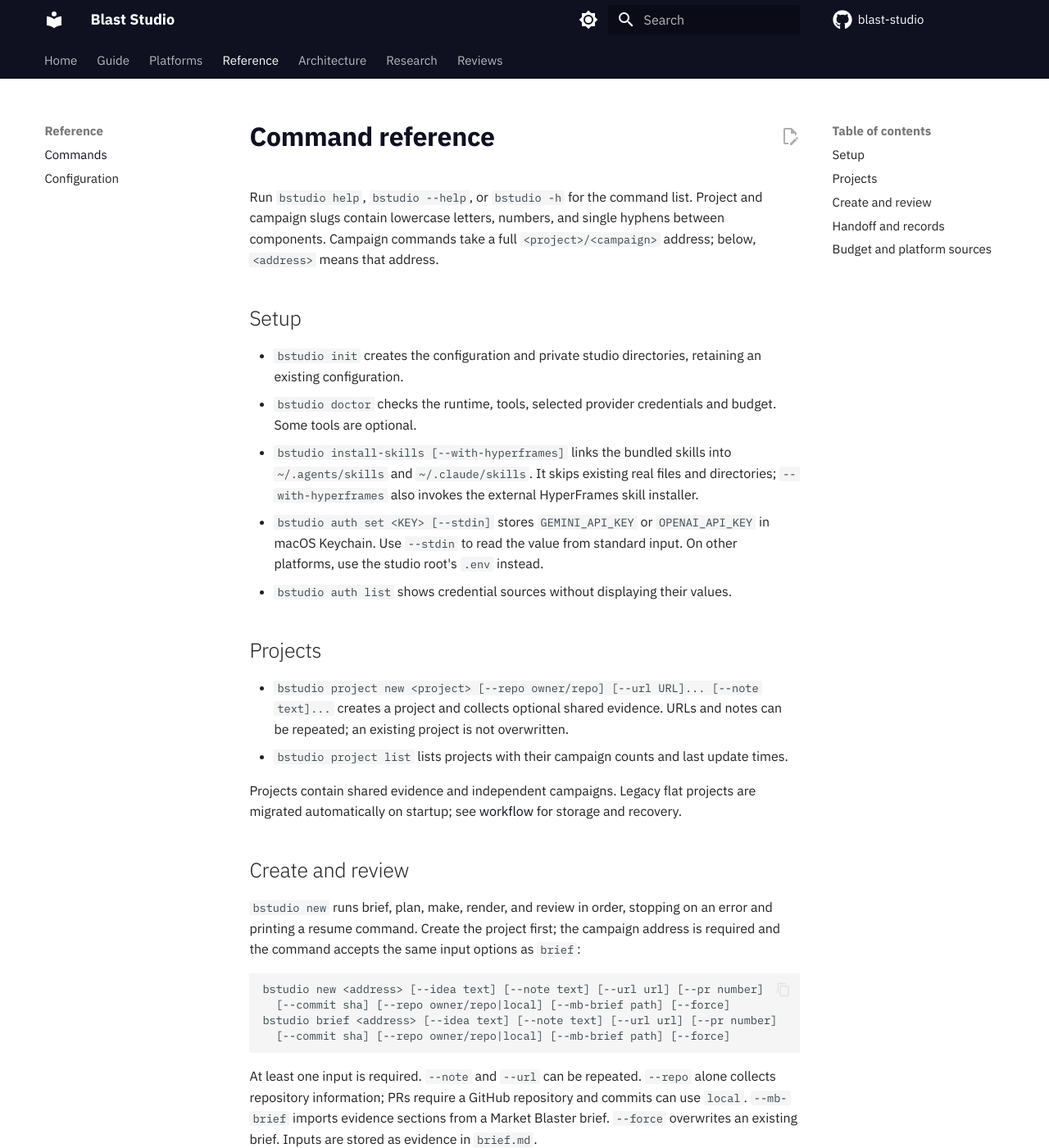
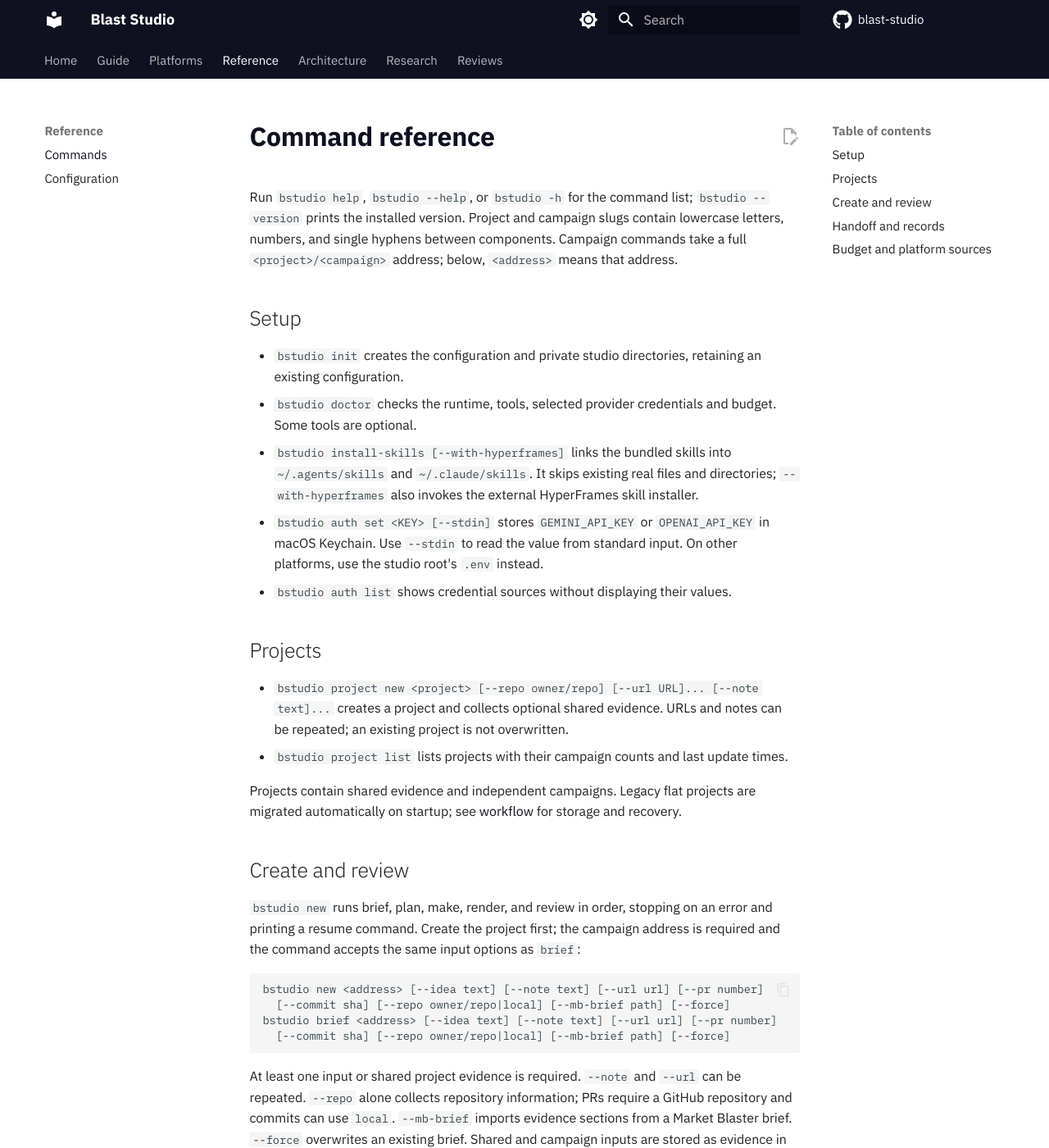
Before and after one commit to edwinjosechittilappilly/blast-studio, an MkDocs documentation site: the page built from docs/commands.md, in a window 1280 px wide and 1400 px high. Shown: the whole window at 82% size. Built offline with MkDocs 1.6.1 and Material for MkDocs 9.7.7, drawn with Linux system fonts in a browser that asks for light colours; comment, search, counter and statistics services are not loaded.

Commit message:
docs: clarify shared brief inputs

````diff
--- a/docs/commands.md
+++ b/docs/commands.md
@@ -1,6 +1,6 @@
 # Command reference
 
-Run `bstudio help`, `bstudio --help`, or `bstudio -h` for the command list. Project and campaign slugs contain lowercase letters, numbers, and single hyphens between components. Campaign commands take a full `<project>/<campaign>` address; below, `<address>` means that address.
+Run `bstudio help`, `bstudio --help`, or `bstudio -h` for the command list; `bstudio --version` prints the installed version. Project and campaign slugs contain lowercase letters, numbers, and single hyphens between components. Campaign commands take a full `<project>/<campaign>` address; below, `<address>` means that address.
 
 ## Setup
 
@@ -28,7 +28,7 @@ bstudio brief <address> [--idea text] [--note text] [--url url] [--pr number]
   [--commit sha] [--repo owner/repo|local] [--mb-brief path] [--force]
 ```
 
-At least one input is required. `--note` and `--url` can be repeated. `--repo` alone collects repository information; PRs require a GitHub repository and commits can use `local`. `--mb-brief` imports evidence sections from a Market Blaster brief. `--force` overwrites an existing brief. Inputs are stored as evidence in `brief.md`.
+At least one input or shared project evidence is required. `--note` and `--url` can be repeated. `--repo` alone collects repository information; PRs require a GitHub repository and commits can use `local`. `--mb-brief` imports evidence sections from a Market Blaster brief. `--force` overwrites an existing brief. Shared and campaign inputs are stored as evidence in `brief.md`.
 
 - `bstudio plan <address> [--platforms=id,...] [--assets=id,...]` asks the agent for a plan for enabled destinations permitted by their AI policies. Scoped planning retains unselected entries.
 - `bstudio make <address> [--platforms=id,...] [--assets=id,...]` writes selected posts and asset sources using the agent. Both commands also accept `--platforms id,...` and `--assets id,...`.
````
